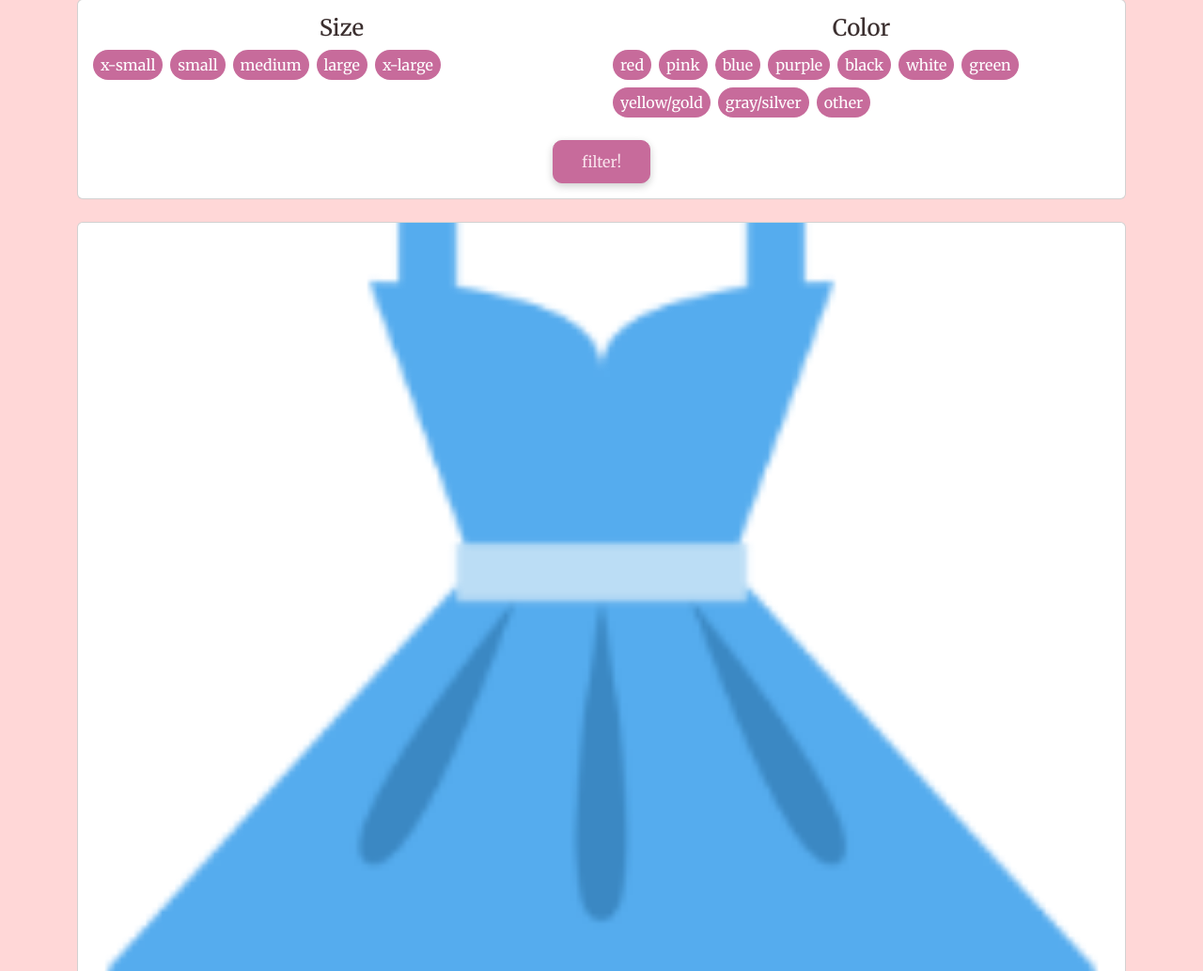
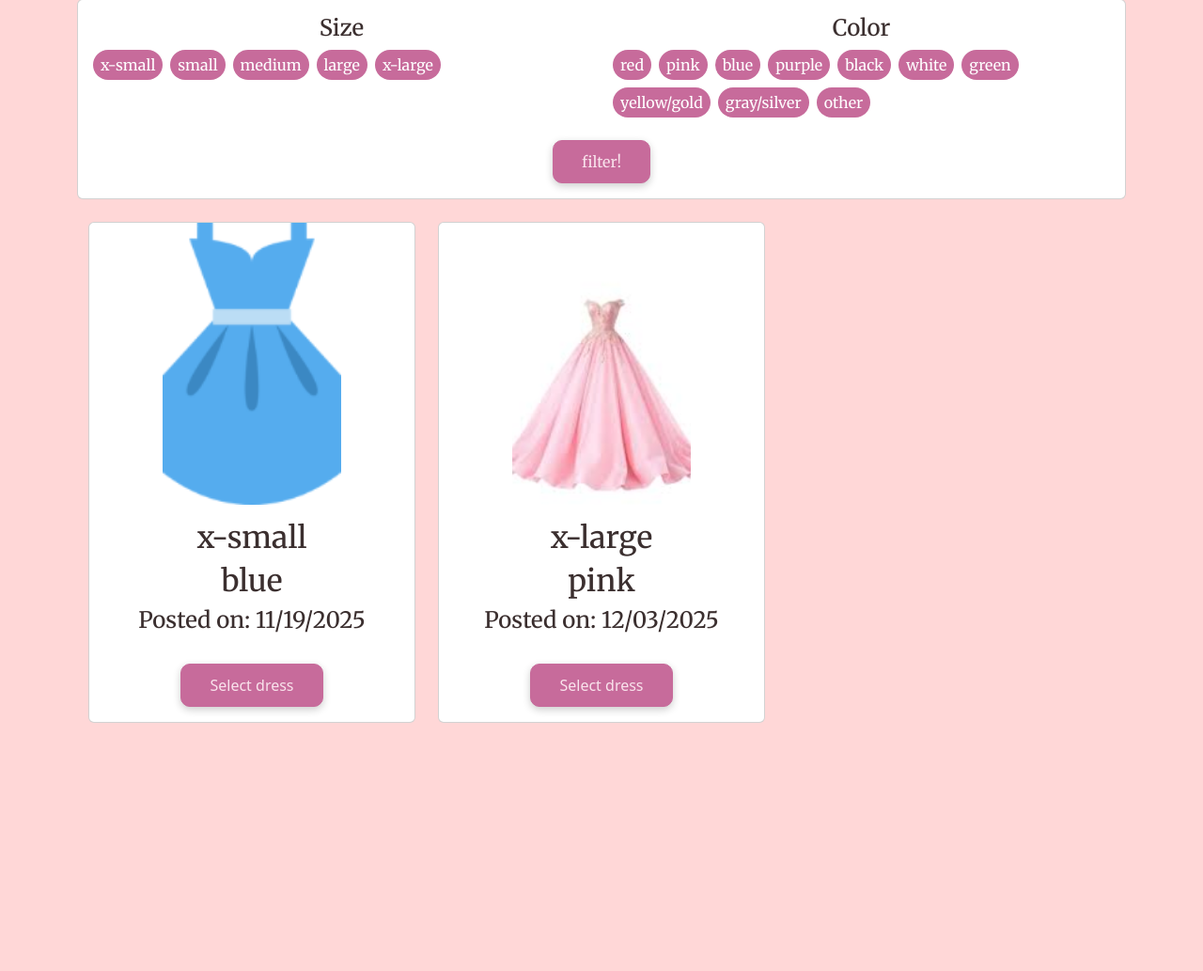
Before and after one commit to angelicabz81/gettingStarted, a Flask app: page /catalog in a window 1280 px wide. Shown: the part 125-1158 px from the top of the page at 94% size. After the commit the page ends 894 px from the top, so only its background shows below. Run offline with Flask 3, Linux system fonts and the light colour scheme; a user stored in the database is signed in; data comes from the database, SQL or seed files in the repository; some libraries are stand-ins or nearby versions; some web fonts are replaced.

Commit message:
Format time

```diff
--- a/app.py
+++ b/app.py
@@ -5,7 +5,7 @@ from werkzeug.security import check_password_hash, generate_password_hash
 from flask_session import Session
 import sqlite3
 
-from help import apology, login_required, lookup, usd
+from help import apology, login_required, formatTime
 
 # Import to save uploaded image
 from fileinput import filename
@@ -301,7 +301,7 @@ def catalog():
         filtered.append(dress)
     catalog = filtered
 
-    return render_template("catalog.html", catalog=catalog)
+    return render_template("catalog.html", catalog=catalog, formatTime=formatTime)
 
 
 #Test Select dress
--- a/help.py
+++ b/help.py
@@ -2,6 +2,8 @@ import requests
 
 from flask import redirect, render_template, session
 from functools import wraps
+
+from datetime import datetime
 
 
 def apology(message, code=400):
@@ -44,26 +46,11 @@ def login_required(f):
 
     return decorated_function
 
+def formatTime(value):
+    """Format a date to Month, Day, Year"""
 
-def lookup(symbol):
-    """Look up quote for symbol."""
-    url = f"https://finance.cs50.io/quote?symbol={symbol.upper()}"
     try:
-        response = requests.get(url)
-        response.raise_for_status()  # Raise an error for HTTP error responses
-        quote_data = response.json()
-        return {
-            "name": quote_data["companyName"],
-            "price": quote_data["latestPrice"],
-            "symbol": symbol.upper()
-        }
-    except requests.RequestException as e:
-        print(f"Request error: {e}")
-    except (KeyError, ValueError) as e:
-        print(f"Data parsing error: {e}")
-    return None
-
-
-def usd(value):
-    """Format value as USD."""
-    return f"${value:,.2f}"
+        date = datetime.strptime(value, "%Y-%m-%d %H:%M:%S")
+        return date.strftime("%m/%d/%Y")
+    except:
+        return value #return original value if error occurs
--- a/static/style.css
+++ b/static/style.css
@@ -92,7 +92,17 @@ nav .navbar-brand
 
 }
 
+/* Catalog */
+.catalogImage{
+  width: 55%;
+  height: 300px;
+  object-fit: cover;
+  border-radius: 10px;
+}
 
+.dress-card {
+  height: 100%
+}
 
 /* Table */
 
--- a/templates/catalog.html
+++ b/templates/catalog.html
@@ -55,24 +55,33 @@
         <h3>No dresses match the selected filters. Please try different filters.</h3>
     {% else %}
 
+        <div class="container">
+            <div class="row">
+
+        <!-- show catalog of dresses -->
                 {% for dress in catalog %}
-            <div class="card mb-4">
-                <img src='{{ dress["image_url"] }}' alt="Dress Image">
+                        <div class = "col-md-4 mb-4">
+                            <div class = "card dress-card">
+                                <img class = "catalogImage mx-auto d-block" src='{{ dress["image_url"] }}' alt="Dress Image">
+
+                                <div class = "card-body">
                                     <h2 class = "body-font">{{ dress["size"] }}</h2>
                                     <h2 class = "body-font">{{ dress["color"] }}</h2>
-                <h4 class = "body-font">{{ dress["time_posted"] }}</h4>
+                                    <h4 class = "body-font">Posted on: {{ formatTime(dress["time_posted"]) }}</h4>
                                     <br>
+
                                     <form action = "/selectDress" method = "post">
                                         <input type="hidden" name="dressId" value="{{ dress['id'] }}">
                                         <button class="btn btn-primary" type="submit">Select dress</button>
                                     </form>
-                <br
+                                </div>
 
                             </div>
-
-
+                        </div>
 
                 {% endfor %}
+            </div>
+        </div>
 
 
 
```
Also changed, not shown: 1 other file. Lines whose indentation alone changed are shown as unchanged.
